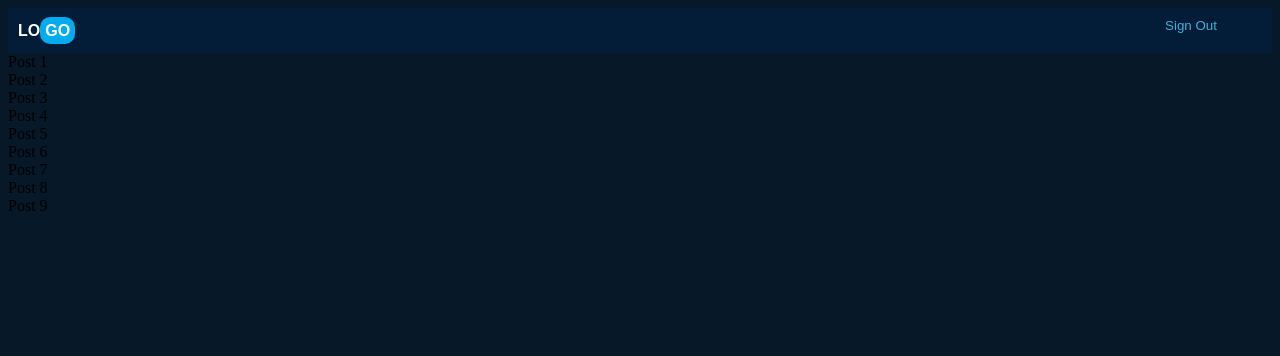
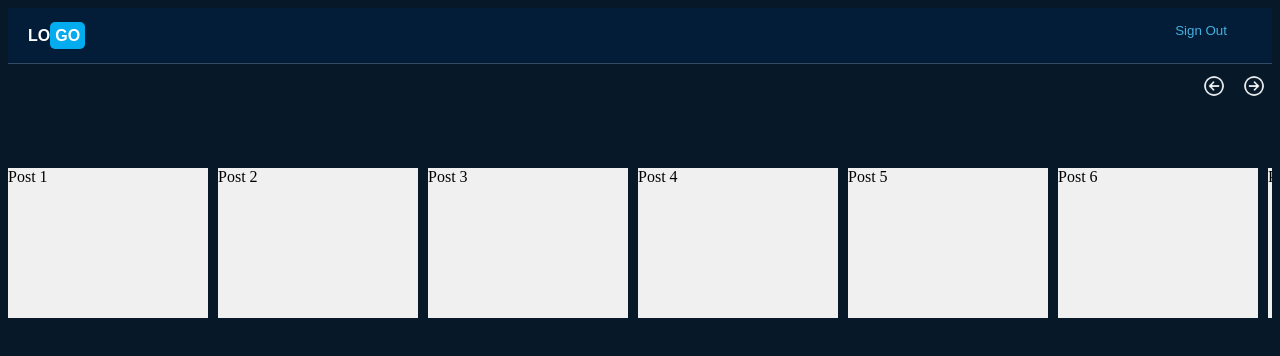
Before and after one commit to adarsh1001111/my-nextjs-project, a Next.js app: page /home in a window 1280 px wide. Shown: the top 356 px of the page. Built offline with nearby package versions, Linux system fonts and the light colour scheme.

Commit message:
scroll buttons added with scrolling method

```diff
--- a/pages/home.js
+++ b/pages/home.js
@@ -1,7 +1,23 @@
-import React from "react";
+import React, { useRef } from "react";
 import { signOut } from "../firebaseConfig"; // Import your signOut function from firebaseConfig
 
 const Home = () => {
+  const postsRef = useRef(null);
+
+  // Function to handle scrolling
+  const scroll = (direction) => {
+    const scrollAmount = 200; // Adjust the scroll amount as needed
+    const container = postsRef.current;
+
+    if (container) {
+      if (direction === "left") {
+        container.scrollLeft -= scrollAmount;
+      } else if (direction === "right") {
+        container.scrollLeft += scrollAmount;
+      }
+    }
+  };
+
   // Function to handle sign out
   const handleSignOut = async () => {
     try {
@@ -15,8 +31,7 @@ const Home = () => {
   return (
     <div className="outerdiv">
       {/* Navbar */}
-      <nav>
-        <div className="navbar">
+      <nav className="navbar">
         <div className="logo">
           LO
           <span>GO</span>
@@ -24,10 +39,17 @@ const Home = () => {
         <button className="signout-button" onClick={handleSignOut}>
           Sign Out
         </button>
+      </nav>
+      <div className="arrow-buttons">
+        <button className="left-button" onClick={() => scroll("left")}>
+          <img src="../icons8-back-arrow-32 (1).png" />
+        </button>
+        <button className="right-button" onClick={() => scroll("right")}>
+          <img src="../icons8-back-arrow-32.png" />
+        </button>
       </div>
-      </nav>
-
       {/* Content */}
+      <div className="posts-container" ref={postsRef}>
         <div className="posts">
           {/* First Row */}
           <div className="post">Post 1</div>
@@ -43,6 +65,7 @@ const Home = () => {
           <div className="post">Post 9</div>
         </div>
       </div>
+    </div>
   );
 };
 
--- a/src/styles/signup.css
+++ b/src/styles/signup.css
@@ -194,26 +194,28 @@ button span {
   /* Thin border with light color */
 }
 
-/* Add this CSS to your stylesheet */
-.navbar {
-  display: flex;
-  justify-content: space-between; /* Align children with space between them */
-  align-items: center; /* Vertically center children */
-  background-color: #031d38;
-}
 body {
   background-color: #071829;
 }
+.navbar {
+  display: flex;
+  justify-content: space-between; /* Push the logo to the left and the sign-out button to the right */
+  align-items: center;
+  background-color: #031d38;
+  border-bottom: 1px solid rgba(255, 255, 255, 0.2);
+  padding: 10px 20px;
+}
+
 .logo {
-  padding-left: 10px;
   font-family: Arial;
   font-weight: bold;
   color: rgb(255, 255, 255);
 }
+
 .logo span {
   background-color: rgb(2, 172, 238);
-  border-radius: 10px; /* Adjust the value to change the curve radius */
-  padding: 5px 5px; /* Add some padding to make it visually appealing */
+  padding: 5px;
+  border-radius: 5px;
 }
 
 .signout-button {
@@ -221,5 +223,59 @@ body {
   border: none;
   color: rgba(80, 205, 255, 0.839);
   cursor: pointer;
-  margin-left: 1080px;
+  width: auto; /* Set width to auto */
+  padding: 5px 10px; /* Adjust padding */
+  margin-left: auto; /* Move the button to the right */
+  margin-right: 15px; /* Add some margin for spacing */
 }
+
+.posts-container {
+  overflow-x: auto;
+  white-space: nowrap;
+}
+
+.posts {
+  display: inline-flex; /* Display posts in a row */
+}
+
+.post {
+  width: 200px; /* Adjust the width as needed */
+  height: 150px; /* Adjust the height as needed */
+  background-color: #f0f0f0; /* Example background color */
+  margin-right: 10px; /* Add margin between posts */
+}
+
+.arrow-buttons {
+  display: flex;
+  align-items: center;
+}
+
+.arrow-buttons button {
+  width: 10px;
+  background-color: transparent;
+  border: none;
+  font-size: 20px;
+  cursor: pointer;
+  color: #fff;
+  width: 40px; /* Limit button width */
+  align-items: right;
+}
+.arrow-buttons .left-button {
+  margin-left: auto;
+}
+.posts-container {
+  overflow-x: auto;
+  white-space: nowrap;
+  margin-top: 50px; /* Ensure content doesn't overlap with buttons */
+}
+
+.posts {
+  display: inline-flex; /* Display posts in a row */
+}
+
+.post {
+  width: 200px; /* Adjust the width as needed */
+  height: 150px; /* Adjust the height as needed */
+  background-color: #f0f0f0; /* Example background color */
+  margin-right: 10px; /* Add margin between posts */
+}
```
Also changed, not shown: pages/index.js (+11 -1 lines), public/icons8-back-arrow-32 (1).png (added), public/icons8-back-arrow-32.png (added). Lines whose indentation alone changed are shown as unchanged.
